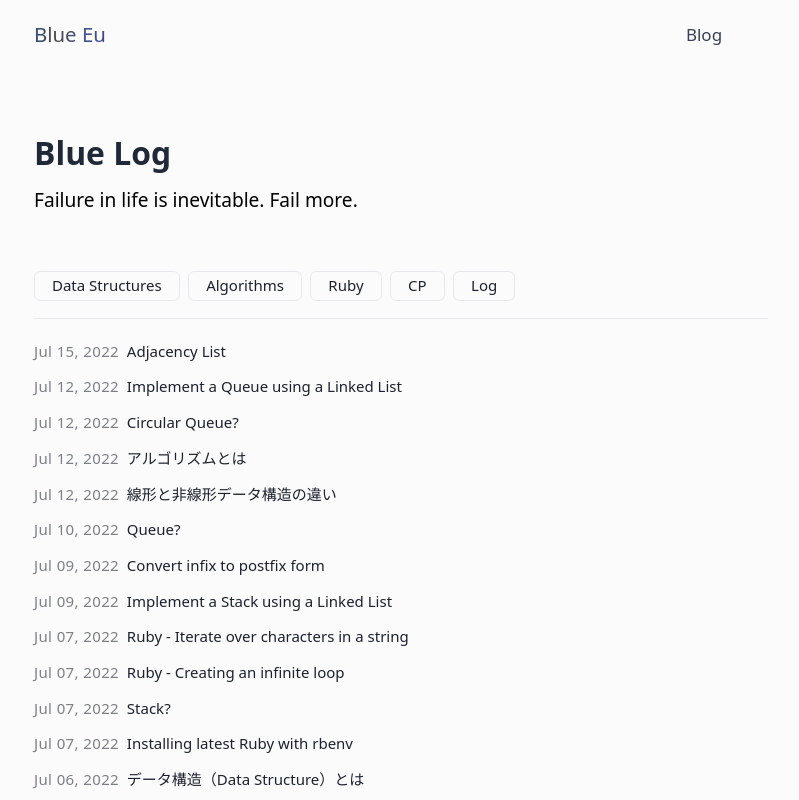
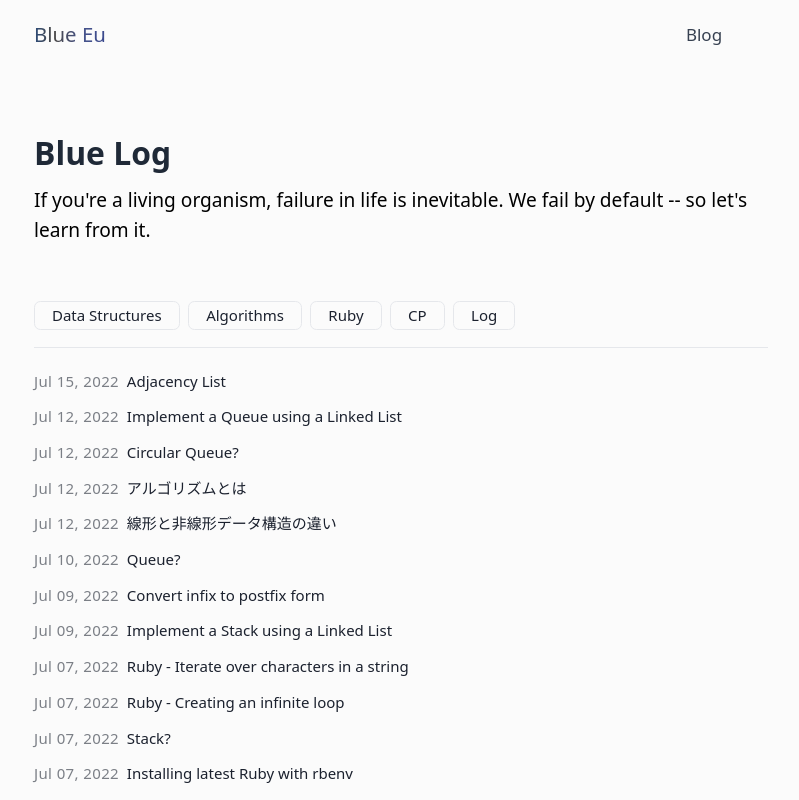
Before and after one commit to bleudog/Blue-blog, a Next.js app: page /blog in a window 1280 px wide. Shown: the top 800 px of the page, without its empty margins (239-1038 px from the left). Built offline with nearby package versions, Linux system fonts and the light colour scheme.

Commit message:
Blog subtitle modified

```diff
--- a/layouts/blog.js
+++ b/layouts/blog.js
@@ -15,7 +15,9 @@ const BlogLayout = ({ posts }) => {
     <Container page={"blog"} customMeta={customMeta}>
       <PageBanner
         title={"Blue Log"}
-        subtitle={"Failure in life is inevitable. Fail more."}
+        subtitle={
+          "If you're a living organism, failure in life is inevitable. We fail by default -- so let's learn from it."
+        }
       />
       <LanguageSelector />
       <PostListContainer>
```
